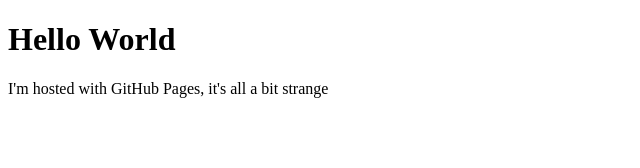
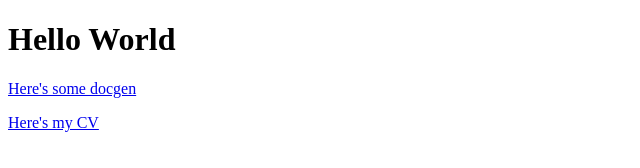
Before and after one commit to stephenvirgo/stephenvirgo.github.io, a plain HTML site: page index.html in a window 1280 px wide. Shown: the whole page, without its empty margins (0-640 px from the left). Drawn offline with Linux system fonts and the light colour scheme.

Commit message:
Updated index.html with test links to content

```diff
--- a/index.html
+++ b/index.html
@@ -2,6 +2,7 @@
 <html>
 <body>
 <h1>Hello World</h1>
-<p>I'm hosted with GitHub Pages, it's all a bit strange</p>
+<p><a href="docgen/index.html">Here's some docgen</a></p>
+<p><a href="CV Stephen Virgo.pdf">Here's my CV</a></p>
 </body>
 </html>
```
